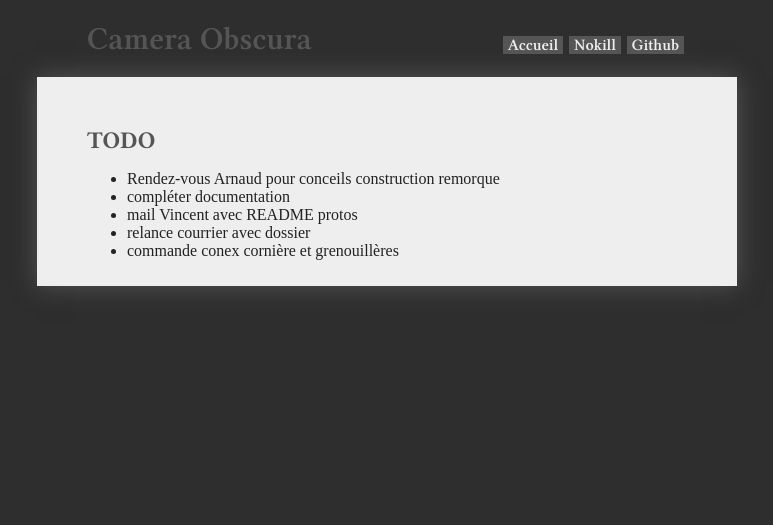
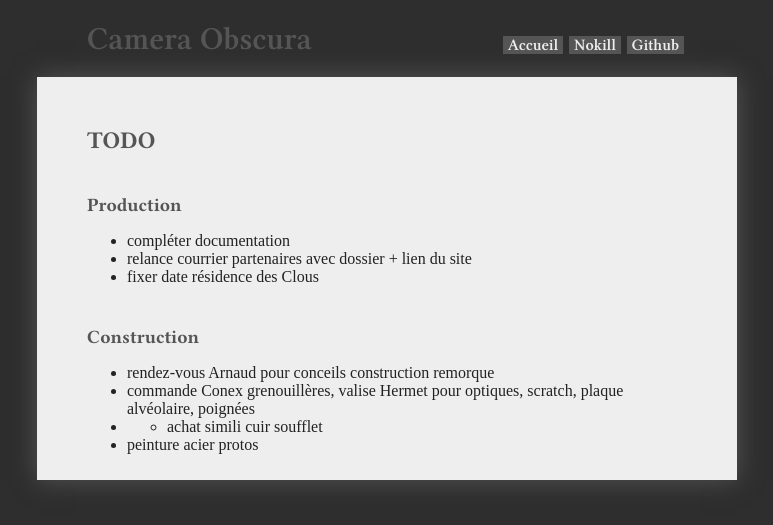
Before and after one commit to virginienokill/camera-obscura, a Jekyll site: the page built from contenu/todo.md, in a window 1280 px wide. Shown: the top 525 px of the page, without its empty margins (253-1026 px from the left). Built offline with Jekyll 4.4.1, drawn with Linux system fonts in a browser that asks for light colours; nearby versions of some CDN libraries; some web fonts are replaced; our own code applies the rules of GitHub Pages for plain Markdown files; a script that is not in the unit is left out; the repository's description, which GitHub fills in, is left out.

Commit message:
Update todo.md

```diff
--- a/contenu/todo.md
+++ b/contenu/todo.md
@@ -1,7 +1,16 @@
 # TODO
 
-- Rendez-vous Arnaud pour conceils construction remorque
+
+### Production
+
 - compléter documentation
-- mail Vincent avec README protos
-- relance courrier avec dossier
-- commande conex cornière et grenouillères
+- relance courrier partenaires avec dossier + lien du site
+- fixer date résidence des Clous
+
+
+### Construction
+
+- rendez-vous Arnaud pour conceils construction remorque
+- commande Conex grenouillères, valise Hermet pour optiques, scratch, plaque alvéolaire, poignées
+- - achat simili cuir soufflet
+- peinture acier protos
```
